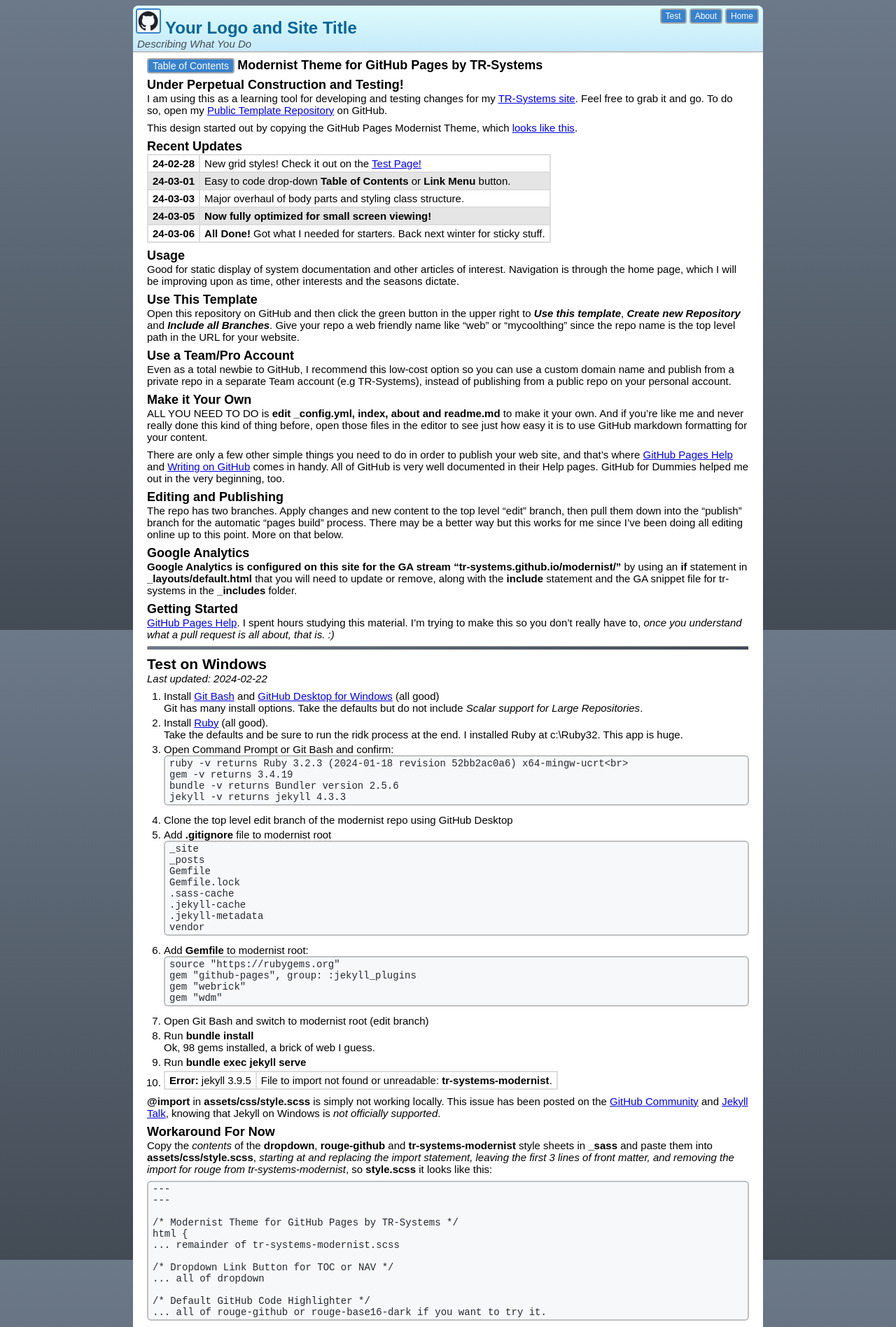
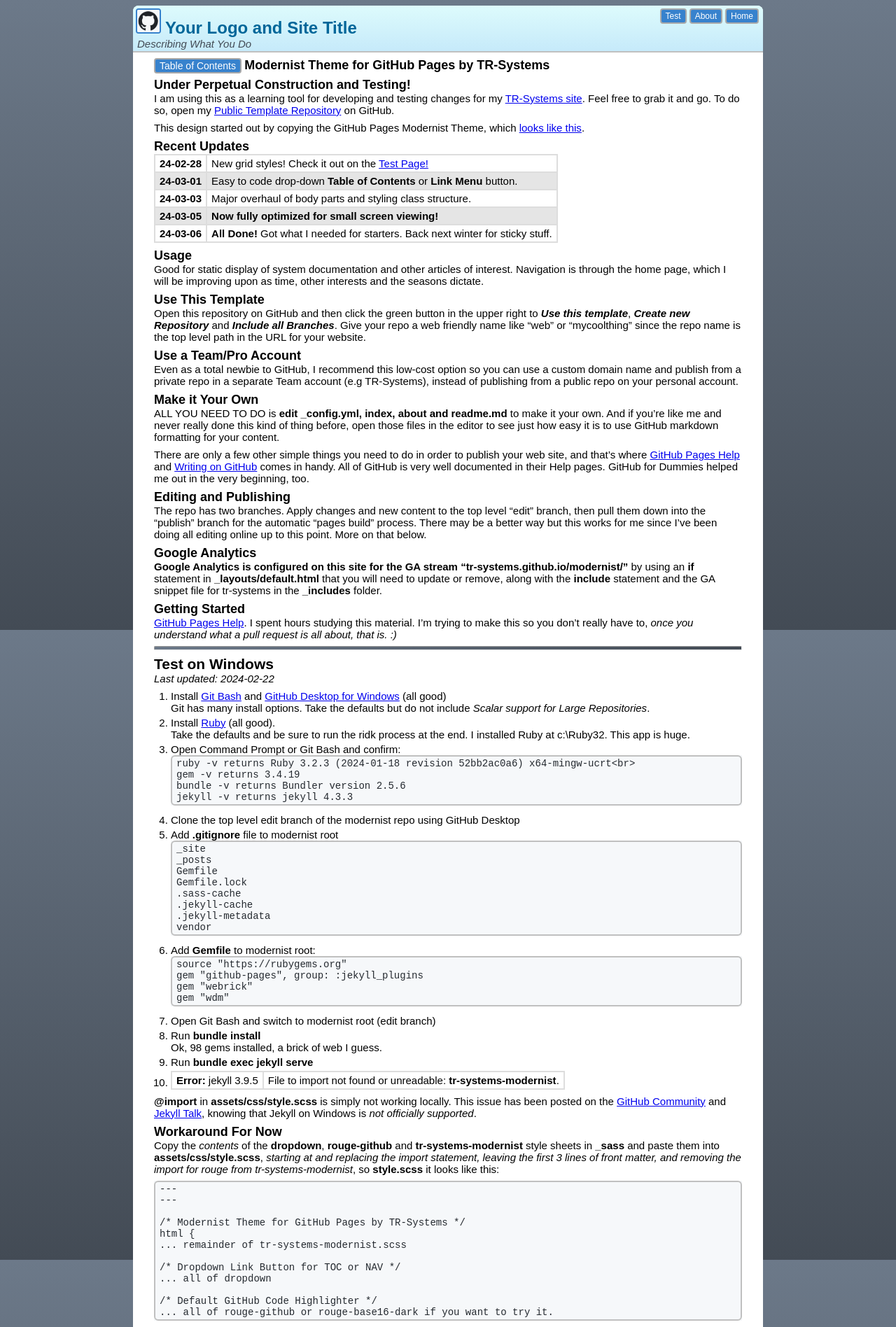
Before and after one commit to TR-Systems/modernist, a Jekyll site: the page built from index.md, in a window 1280 px wide. Shown: the top 1896 px of the page at 70% size. Built offline with Jekyll 4.4.1, drawn with Linux system fonts in a browser that asks for light colours; our own code applies the rules of GitHub Pages for plain Markdown files.

Commit message:
Update tr-systems-modernist.scss

```diff
--- a/_sass/tr-systems-modernist.scss
+++ b/_sass/tr-systems-modernist.scss
@@ -23,7 +23,7 @@
   border-radius: 8px;
   background: white;
 
-  .content {margin: 0 20px 0}
+  .content {margin: 0 30px 0}
 }
 
 .header {
@@ -126,7 +126,7 @@
 h1 {font-size:1.6em} /* 2em */
 h2 {font-size:1.4em} /* 1.5em */
 h3 {font-size:1.2em} /* 1.17em */
-h4 {font-size:1.0em} /* 1.33em */
+h4 {font-size:1.1em} /* 1.33em */
 
 p, ul, ol, table, pre, dl {
   margin: 0 0 8px;
```
